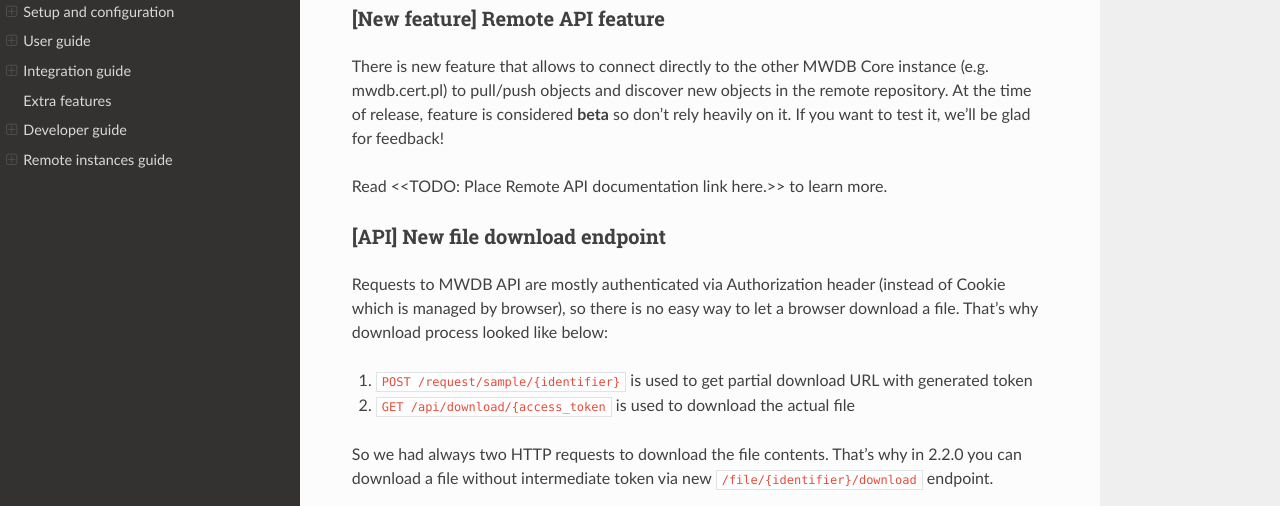
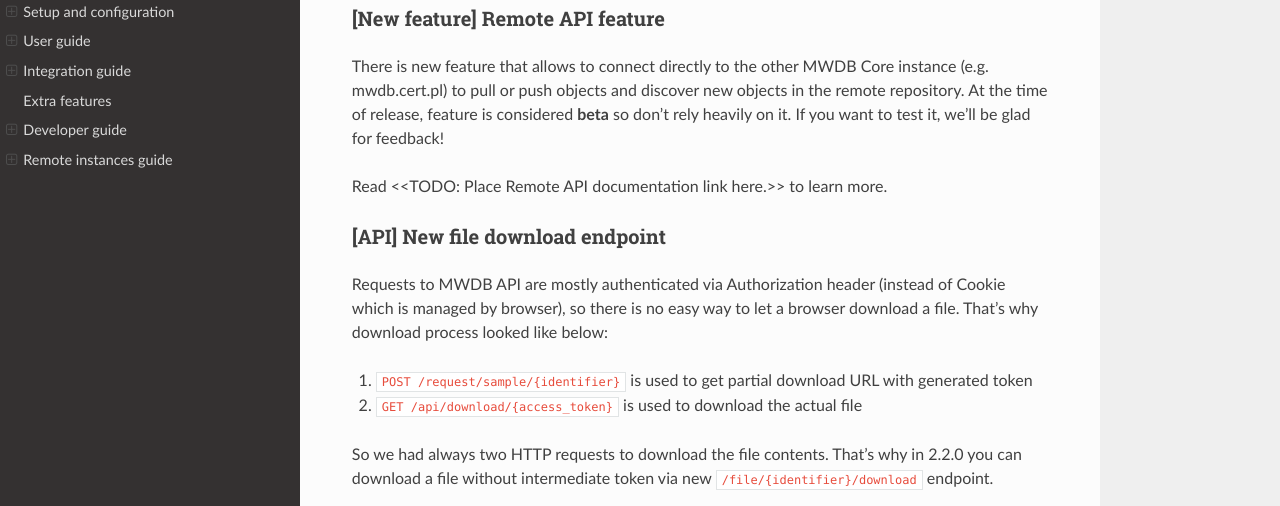
Before and after one commit to CERT-Polska/mwdb-core, a Sphinx documentation site: the page built from docs/whats-changed.rst, in a window 1280 px wide and 900 px high, scrolled down 274 px. Shown: the part 201-707 px from the top of the window. Built offline with Sphinx 7.4.7 and the Read the Docs theme 2.0.0, drawn with Linux system fonts in a browser that asks for light colours.

Commit message:
Apply suggestions from code review
Co-authored-by: Krzysztof Wielocha <63305564+KWMORALE@users.noreply.github.com>

```diff
--- a/docs/whats-changed.rst
+++ b/docs/whats-changed.rst
@@ -17,7 +17,7 @@
 [New feature] Remote API feature
 ~~~~~~~~~~~~~~~~~~~~~~~~~~~~~~~~
 
-There is new feature that allows to connect directly to the other MWDB Core instance (e.g. mwdb.cert.pl) to pull/push
+There is new feature that allows to connect directly to the other MWDB Core instance (e.g. mwdb.cert.pl) to pull or push
 objects and discover new objects in the remote repository. At the time of release, feature is considered **beta** so
 don't rely heavily on it. If you want to test it, we'll be glad for feedback!
 
@@ -30,7 +30,7 @@
 so there is no easy way to let a browser download a file. That's why download process looked like below:
 
 1.  ``POST /request/sample/{identifier}`` is used to get partial download URL with generated token
-2.  ``GET /api/download/{access_token`` is used to download the actual file
+2.  ``GET /api/download/{access_token}`` is used to download the actual file
 
 So we had always two HTTP requests to download the file contents. That's why in 2.2.0 you can download a file without
 intermediate token via new ``/file/{identifier}/download`` endpoint.
```
